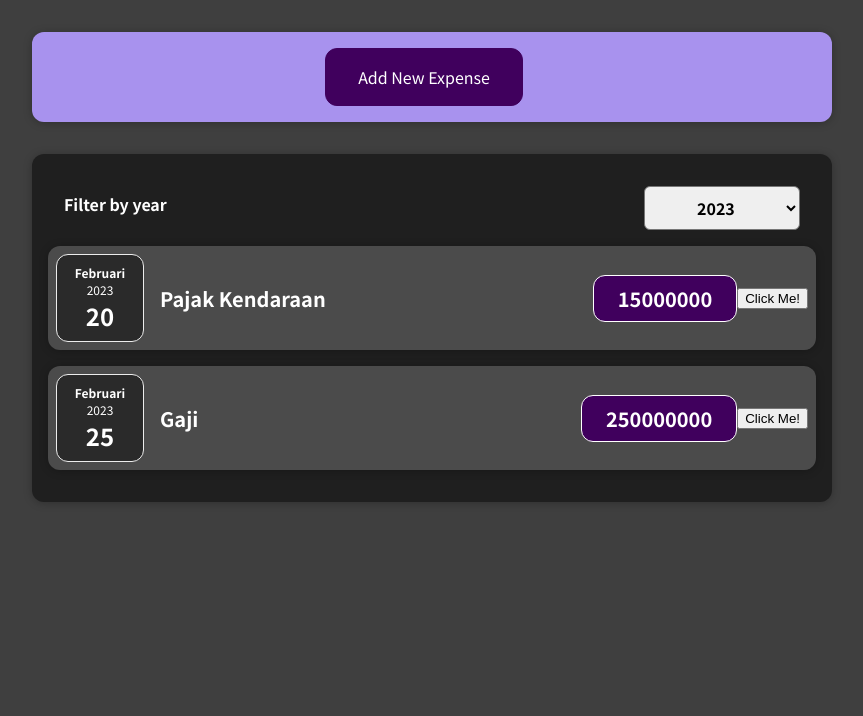
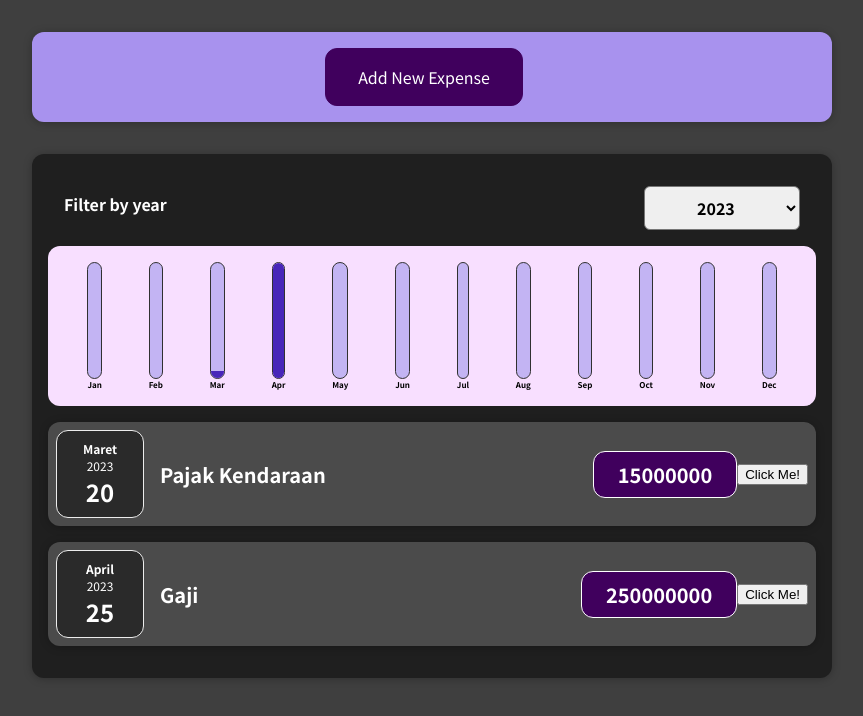
Before and after one commit to anandaadam/first-react, a React (Create React App) app: page / in a window 1280 px wide. Shown: the top 716 px of the page, without its empty margins (208-1071 px from the left). Built offline with nearby package versions, Linux system fonts and the light colour scheme.

Commit message:
add chart bar component and fixed small bugs in expense form component

```diff
--- a/src/App.js
+++ b/src/App.js
@@ -13,19 +13,19 @@
     id: "2",
     title: "Pajak Bumi dan Bangunan",
     amount: 2_500_00,
-    date: new Date(202, 1, 15),
+    date: new Date(2022, 2, 15),
   },
   {
     id: "3",
     title: "Pajak Kendaraan",
     amount: 15_000_000,
-    date: new Date(2023, 1, 20),
+    date: new Date(2023, 2, 20),
   },
   {
     id: "4",
     title: "Gaji",
     amount: 250_000_000,
-    date: new Date(2023, 1, 25),
+    date: new Date(2023, 3, 25),
   },
 ];
 
--- /dev/null
+++ b/src/components/Chart/Chart.css
@@ -0,0 +1,9 @@
+.chart {
+  padding: 1rem;
+  border-radius: 12px;
+  background-color: #f8dfff;
+  text-align: center;
+  display: flex;
+  justify-content: space-around;
+  height: 10rem;
+}
--- /dev/null
+++ b/src/components/Chart/Chart.js
@@ -0,0 +1,23 @@
+import React from "react";
+import ChartBar from "./ChartBar";
+import "./Chart.css";
+
+const Chart = (props) => {
+  const dataPointValues = props.dataPoints.map((dataPoint) => dataPoint.value);
+  const totalMaximum = Math.max(...dataPointValues);
+
+  return (
+    <div className="chart">
+      {props.dataPoints.map((dataPoint) => (
+        <ChartBar
+          key={dataPoint.label}
+          value={dataPoint.value}
+          maxValue={totalMaximum}
+          label={dataPoint.label}
+        />
+      ))}
+    </div>
+  );
+};
+
+export default Chart;
--- /dev/null
+++ b/src/components/Chart/ChartBar.css
@@ -0,0 +1,30 @@
+.chart-bar {
+  height: 100%;
+  display: flex;
+  flex-direction: column;
+  align-items: center;
+}
+
+.chart-bar__inner {
+  height: 100%;
+  width: 100%;
+  border: 1px solid #313131;
+  border-radius: 12px;
+  background-color: #c3b4f3;
+  overflow: hidden;
+  display: flex;
+  flex-direction: column;
+  justify-content: flex-end;
+}
+
+.chart-bar__fill {
+  background-color: #4826b9;
+  width: 100%;
+  transition: all 0.3s ease-out;
+}
+
+.chart-bar__label {
+  font-weight: bold;
+  font-size: 0.5rem;
+  text-align: center;
+}
--- /dev/null
+++ b/src/components/Chart/ChartBar.js
@@ -0,0 +1,24 @@
+import React from "react";
+import "./ChartBar.css";
+
+const ChartBar = (props) => {
+  let barFillHeight = "0%";
+
+  if (props.maxValue > 0) {
+    barFillHeight = Math.round((props.value / props.maxValue) * 100) + "%";
+  }
+
+  return (
+    <div className="chart-bar">
+      <div className="chart-bar__inner">
+        <div
+          className="chart-bar__fill"
+          style={{ height: barFillHeight }}
+        ></div>
+      </div>
+      <div className="chart-bar__label">{props.label}</div>
+    </div>
+  );
+};
+
+export default ChartBar;
--- a/src/components/Expenses/Expenses.js
+++ b/src/components/Expenses/Expenses.js
@@ -2,6 +2,7 @@
 import Card from "../UI/Card";
 import ExpensesFilter from "../ExpensesFilter/ExpensesFilter";
 import ExpensesList from "./ExpensesList";
+import ExpensesChart from "./ExpensesChart";
 import "./Expenses.css";
 
 const Expenses = (props) => {
@@ -22,6 +23,7 @@
           selectedValue={filteredYear}
           onChangeFilter={filterChangeHandler}
         />
+        <ExpensesChart expenses={filteredExpense} />
         <ExpensesList items={filteredExpense} />
       </Card>
     </div>
--- /dev/null
+++ b/src/components/Expenses/ExpensesChart.js
@@ -0,0 +1,28 @@
+import React from "react";
+import Chart from "../Chart/Chart";
+
+const ExpensesChart = (props) => {
+  const chartDataPoints = [
+    { label: "Jan", value: 0 },
+    { label: "Feb", value: 0 },
+    { label: "Mar", value: 0 },
+    { label: "Apr", value: 0 },
+    { label: "May", value: 0 },
+    { label: "Jun", value: 0 },
+    { label: "Jul", value: 0 },
+    { label: "Aug", value: 0 },
+    { label: "Sep", value: 0 },
+    { label: "Oct", value: 0 },
+    { label: "Nov", value: 0 },
+    { label: "Dec", value: 0 },
+  ];
+
+  for (const expense of props.expenses) {
+    const expenseMonth = expense.date.getMonth();
+    chartDataPoints[expenseMonth].value += expense.amount;
+  }
+
+  return <Chart dataPoints={chartDataPoints} />;
+};
+
+export default ExpensesChart;
--- a/src/components/NewExpense/ExpenseForm.js
+++ b/src/components/NewExpense/ExpenseForm.js
@@ -15,7 +15,7 @@
 
     const expenseData = {
       title: enteredTitle,
-      amount: enteredAmount,
+      amount: +enteredAmount,
       date: new Date(enteredDate),
     };
 
```
